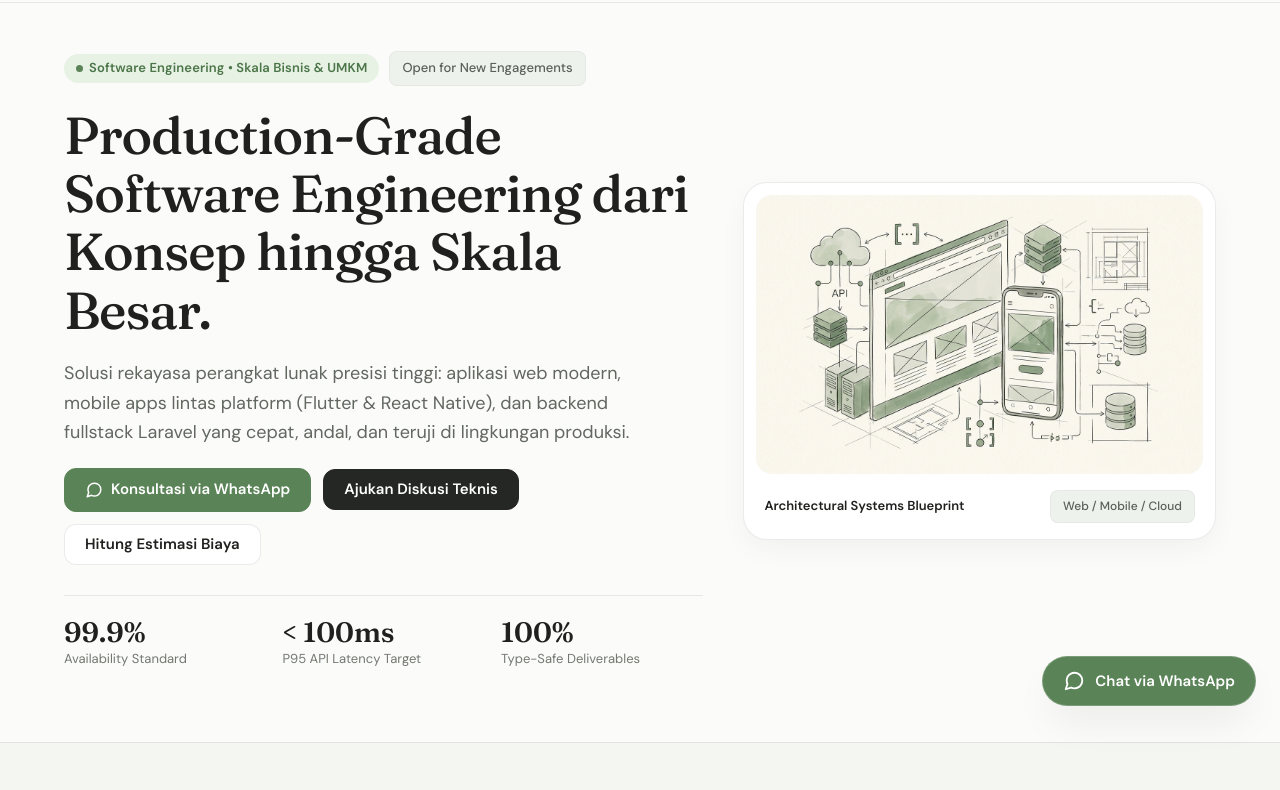
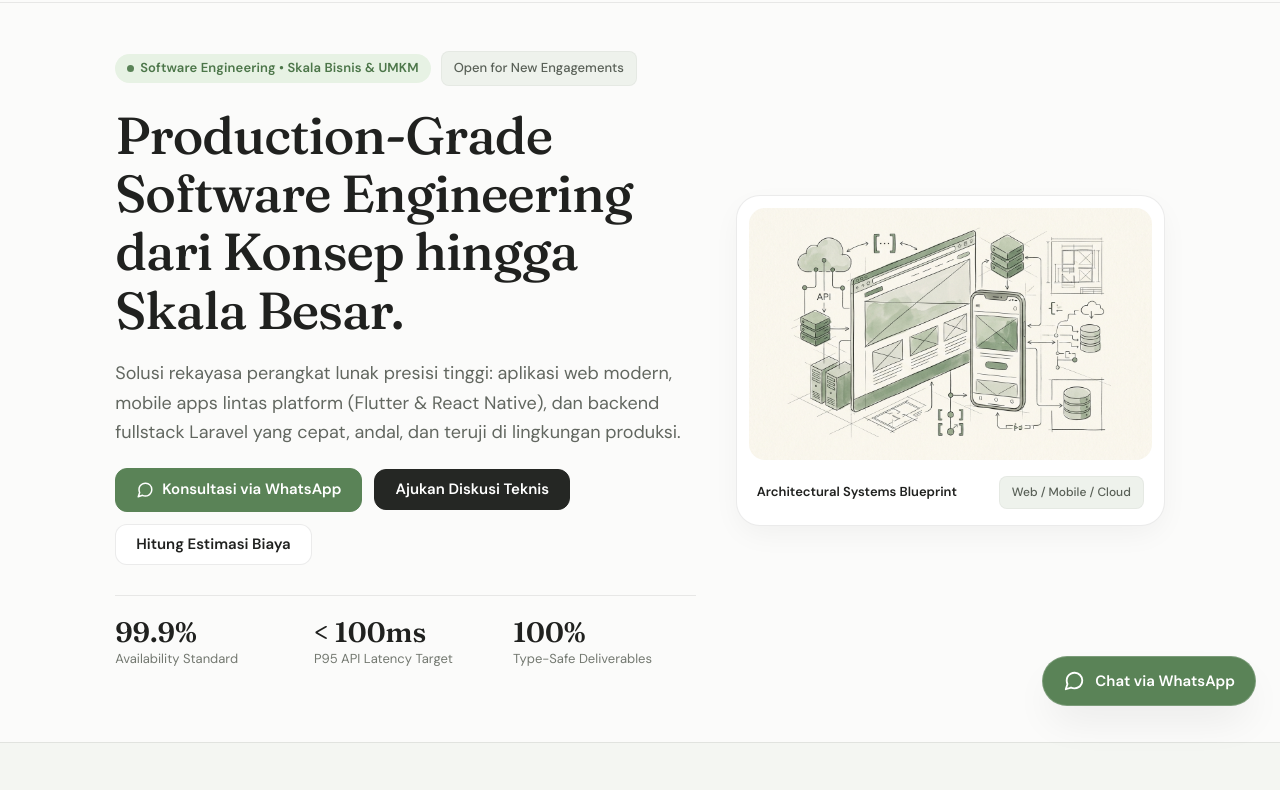
Before and after one commit to gtkrshnaaa/service, a plain HTML site: page index.html in a window 1280 px wide. Shown: the part 70-860 px from the top of the page. Drawn offline with Linux system fonts and the light colour scheme.

Commit message:
feat(layout): adjust container width to 82 percent of viewport width (closes #22)

```diff
--- a/assets/css/layout.css
+++ b/assets/css/layout.css
@@ -1,6 +1,6 @@
 .container {
-  width: 90%;
-  max-width: 90vw;
+  width: 82%;
+  max-width: 82vw;
   margin-left: auto;
   margin-right: auto;
   padding-left: 0;
```
Also changed, not shown: tests/e2e.test.mjs (+3 -3 lines).
